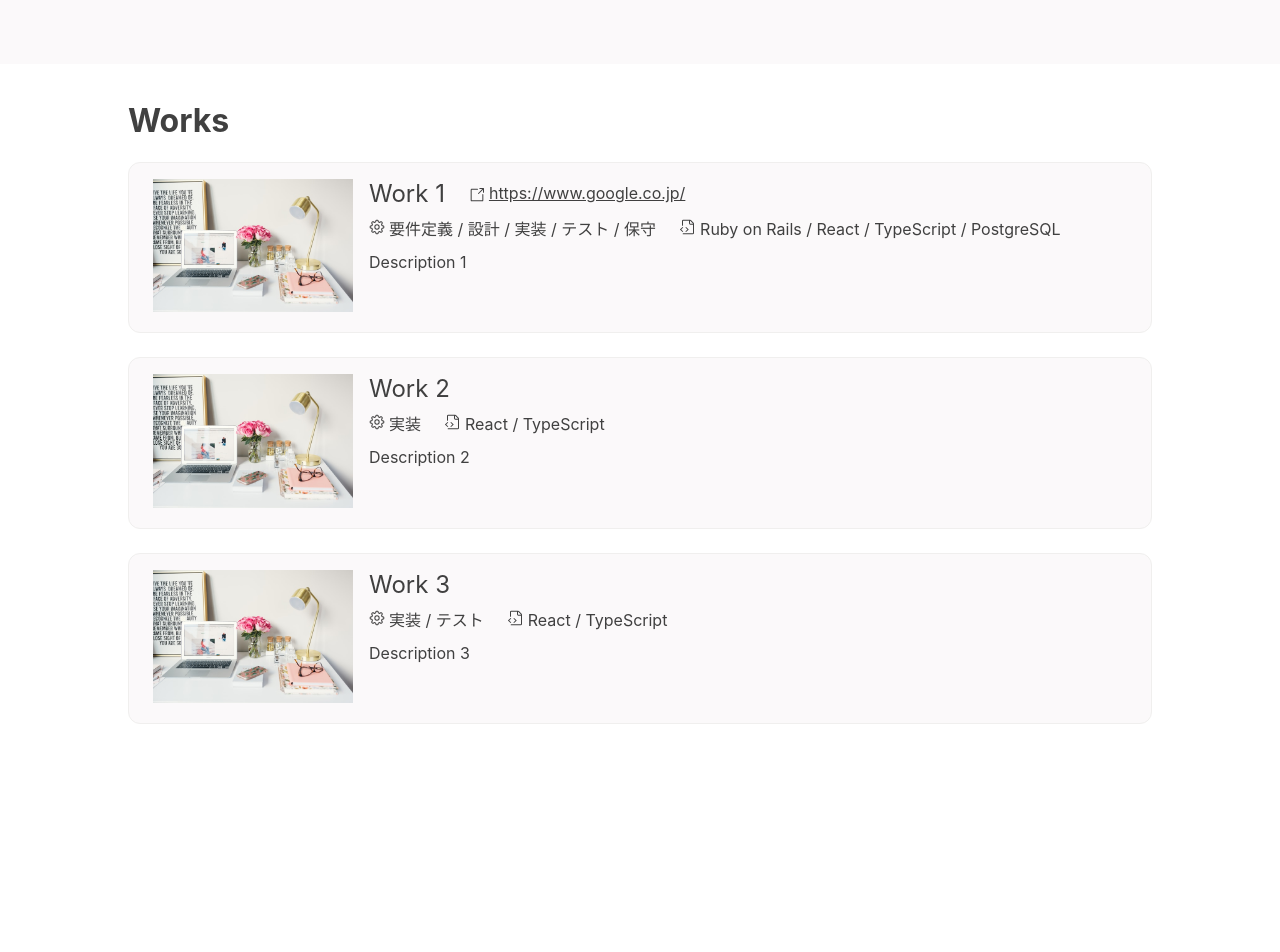
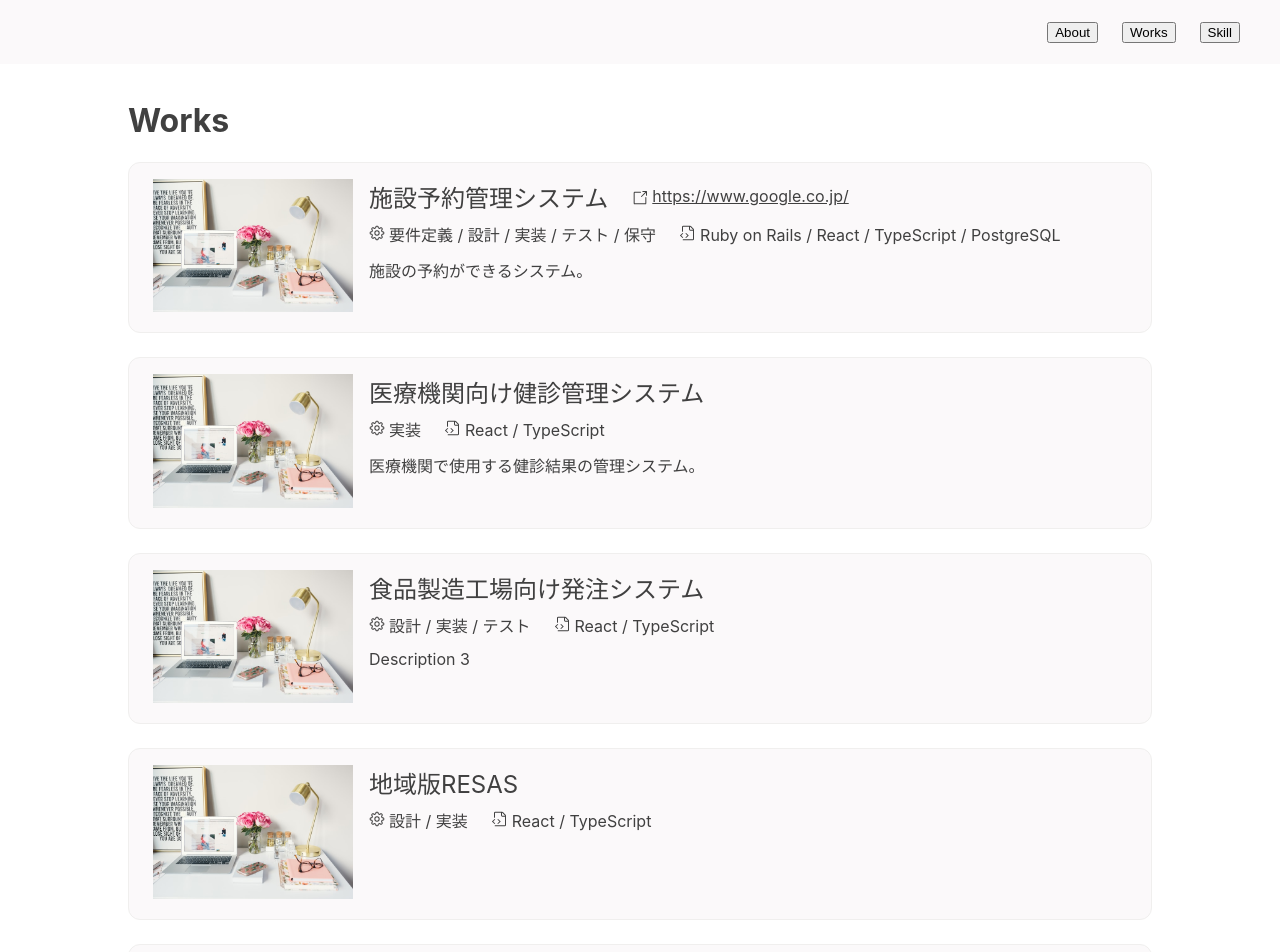
Before and after one commit to sjc-oono-t/portfolio, a React (Create React App) app in the folder frontend/app/: page / in a window 1280 px wide. Shown: the top 952 px of the page. Before the commit the page ends 800 px from the top, so only its background shows below. Built offline with nearby package versions, Linux system fonts and the light colour scheme.

Commit message:
5/15実装分

```diff
--- a/frontend/app/src/Works/hooks.ts
+++ b/frontend/app/src/Works/hooks.ts
@@ -7,22 +7,34 @@ interface ReturnHooks {
 export const useHooks = (): ReturnHooks => {
   const workItems = [
     {
-      title: "Work 1",
+      title: "施設予約管理システム",
       url: "https://www.google.co.jp/",
-      description: "Description 1",
+      description: "施設の予約ができるシステム。",
       workingProcess: ['要件定義', '設計', '実装', 'テスト', '保守'],
       technology: ['Ruby on Rails', 'React', 'TypeScript', 'PostgreSQL'],
     },
     {
-      title: "Work 2",
-      description: "Description 2",
+      title: "医療機関向け健診管理システム",
+      description: "医療機関で使用する健診結果の管理システム。",
       workingProcess: ['実装'],
       technology: ['React', 'TypeScript'],
     },
     {
-      title: "Work 3",
+      title: "食品製造工場向け発注システム",
       description: "Description 3",
-      workingProcess: ['実装', 'テスト'],
+      workingProcess: ['設計', '実装', 'テスト'],
+      technology: ['React', 'TypeScript'],
+    },
+    {
+      title: "地域版RESAS",
+      description: "",
+      workingProcess: ['設計', '実装'],
+      technology: ['React', 'TypeScript'],
+    },
+    {
+      title: "自治体向けインフラ維持管理システム",
+      description: "Description 5",
+      workingProcess: ['設計', '実装', 'テスト'],
       technology: ['React', 'TypeScript'],
     },
   ]
--- a/frontend/app/src/components/Header.tsx
+++ b/frontend/app/src/components/Header.tsx
@@ -7,12 +7,19 @@ const HeaderSyle = styled.header`
   width: 100%;
   background: #FBF9FA;
   display: flex;
-`;
+  justify-content: flex-end;
+  gap: 24px;
+  padding: 0 40px;
+  box-sizing: border-box;
+  align-items: center;
+  `;
 
 export const Header: React.FC = () => {
   return (
-    <HeaderSyle >
-
+    <HeaderSyle>
+      <button>About</button>
+      <button>Works</button>
+      <button>Skill</button>
     </HeaderSyle>
   );
 }
```
